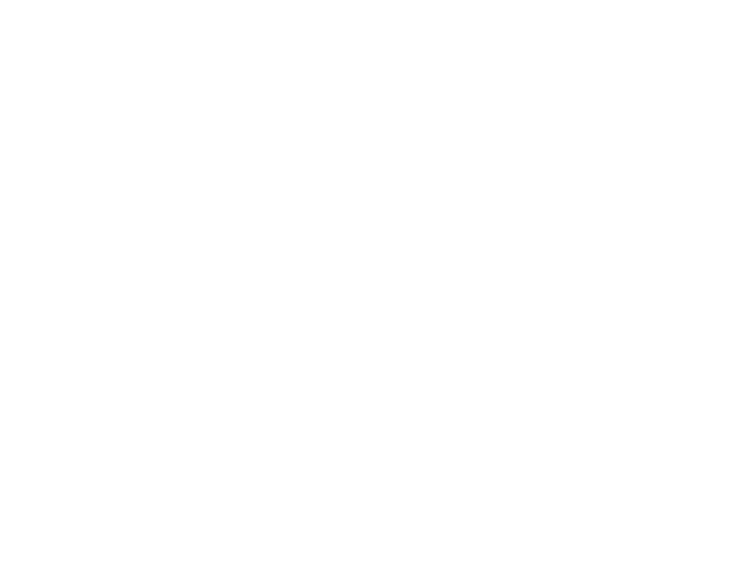
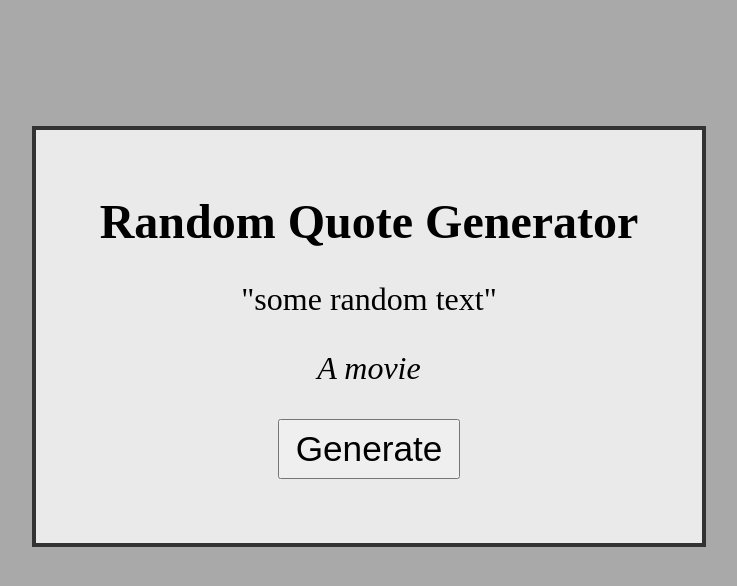
Before and after one commit to mipierc/quotes-app, a plain HTML site: page index.html in a window 1280 px wide. Shown: the whole page, without its empty margins (271-1008 px from the left). Drawn offline with Linux system fonts and the light colour scheme.

Commit message:
implements working generator

```diff
--- a/index.html
+++ b/index.html
@@ -8,6 +8,16 @@
     <link rel="stylesheet" href="style.css">
 </head>
 <body>
+    <main>
+        <section>
+            <h1>Random Quote Generator</h1>
+            <blockquote>
+                "some random text"
+            </blockquote>
+            <cite>A movie</cite>
+            <button id="generate" onclick="generate()">Generate</button>
+        </section>
+    </main>
 
 <!-- load styles -->
 <script src="quotes.js"></script>
--- a/main.js
+++ b/main.js
@@ -0,0 +1,5 @@
+function generate() {
+    let ranNum = Math.floor(Math.random() * quoteArr.length)
+    document.querySelector("blockquote").innerText = quoteArr[ranNum].line;
+    document.querySelector("cite").innerText = quoteArr[ranNum].movie;
+}
--- a/quotes.js
+++ b/quotes.js
@@ -0,0 +1,26 @@
+const quoteArr = [
+    {
+        "line": "Use the force, Luke",
+        "movie": "Star Wars"
+    },
+    {
+        "line": "Fill",
+        "movie": "Movie1"
+    },
+    {
+        "line": "Empty",
+        "movie": "Movie2"
+    },
+    {
+        "line": "Word",
+        "movie": "Movie3"
+    },
+    {
+        "line": "Stop",
+        "movie": "Movie4"
+    },
+    {
+        "line": "Go",
+        "movie": "Movie5"
+    }
+]
--- a/style.css
+++ b/style.css
@@ -0,0 +1,36 @@
+html, body, div, main, section, article, h1, h2, p {
+    margin: 0;
+    padding: 0;
+}
+*, *::before, *::after {
+    box-sizing: border-box;
+}
+main {
+    background: darkgray;
+    width: 100vw;
+    height: 100vh;
+    font-size: 200%;
+    display: flex;
+    flex-direction: column;
+    justify-content: center;
+    align-items: center;
+}
+
+section {
+    max-width: 60%;
+    min-height: 40%;
+    display: flex;
+    flex-direction: column;
+    justify-content: center;
+    align-items: center;
+    border: 4px solid #333;
+    padding: 4rem;
+    margin-top: -8rem;
+    background: #eaeaea;
+}
+
+button {
+    margin-top: 2rem;
+    font-size: 110%;
+    padding: .5rem 1rem;
+}
```
